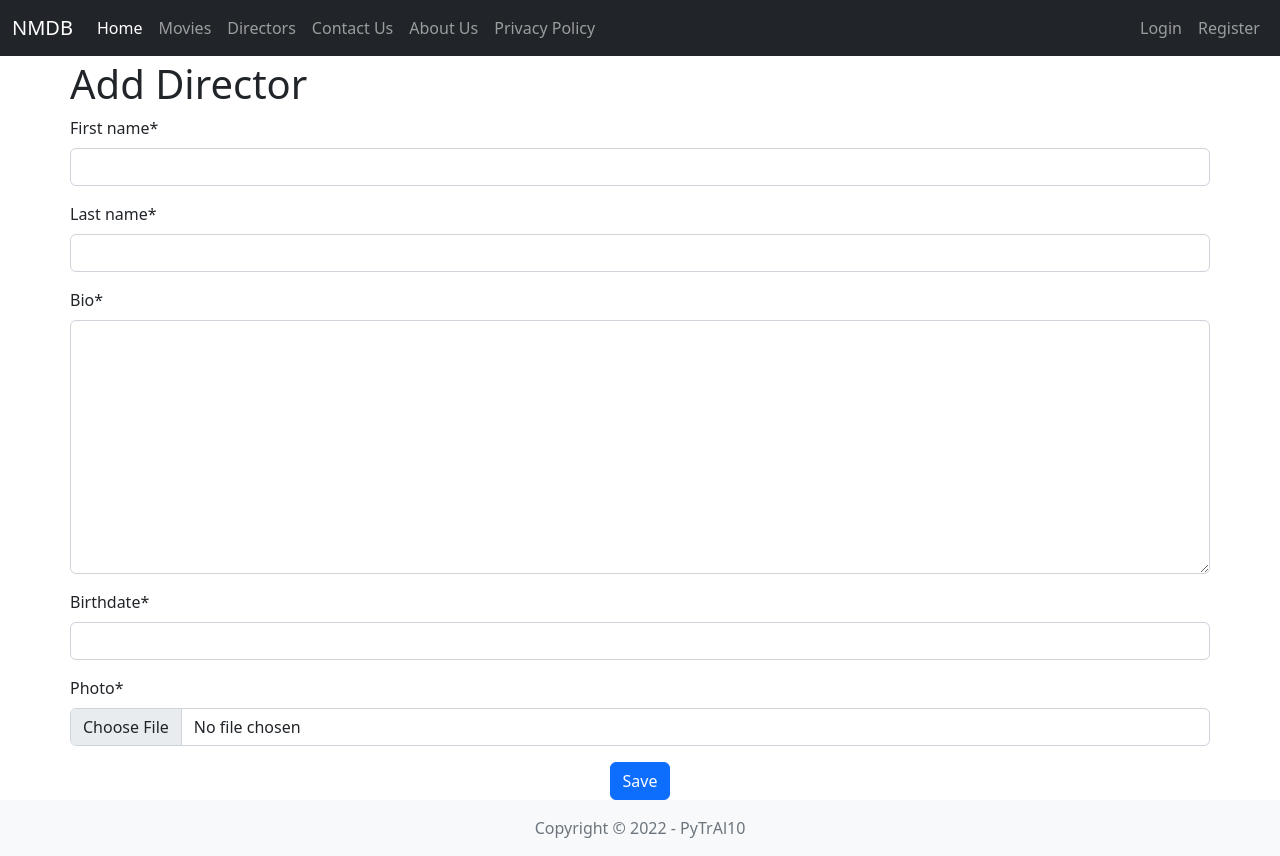
After one commit to gledi/national-movie-database, a Django app: page /directors/add/ in a window 1280 px wide. The commit adds this page. Run offline with Django 4.2, Linux system fonts and the light colour scheme; some libraries are stand-ins or nearby versions.

Commit message:
Add director views

```diff
--- a/core/urls.py
+++ b/core/urls.py
@@ -1,9 +1,14 @@
 from django.contrib import admin
 from django.urls import path, include
-
+from django.conf import settings
+from django.conf.urls.static import static
 
 urlpatterns = [
     path('admin/', admin.site.urls),
     path("", include("pages.urls")),
     path("", include("movies.urls")),
 ]
+
+
+if settings.DEBUG:
+    urlpatterns += static(settings.MEDIA_URL, document_root=settings.MEDIA_ROOT)
--- a/movies/forms.py
+++ b/movies/forms.py
@@ -45,3 +45,9 @@ class MovieModelForm(forms.ModelForm):
             "rating",
             "director",
         ]
+
+
+class DirectorForm(forms.ModelForm):
+    class Meta:
+        model = Director
+        fields = '__all__'
--- a/movies/models.py
+++ b/movies/models.py
@@ -5,6 +5,9 @@ from django.urls import reverse
 class Director(models.Model):
     first_name = models.CharField(max_length=100)
     last_name = models.CharField(max_length=100)
+    bio = models.TextField(null=True)
+    birthdate = models.DateField(null=True)
+    photo = models.ImageField(null=True, upload_to="directors")
 
     def __str__(self):
         return f'{self.first_name} {self.last_name}'
--- /dev/null
+++ b/movies/templates/movies/director_delete.html
@@ -0,0 +1,5 @@
+{% extends '_base.html' %}
+
+{% block content %}
+
+{% endblock content %}
--- /dev/null
+++ b/movies/templates/movies/director_form.html
@@ -0,0 +1,18 @@
+{% extends '_base.html' %}
+
+{% load crispy_forms_tags %}
+
+{% block content %}
+{% if director %}
+<h1>Edit <small>{{ director }}</small></h1>
+{% else %}
+<h1>Add Director</h1>
+{% endif %}
+<form action="" method="post" novalidate enctype="multipart/form-data">
+    {% csrf_token %}
+    {{ form|crispy }}
+    <div class="text-center">
+        <button class="btn btn-primary" type="submit">Save</button>
+    </div>
+</form>
+{% endblock content %}
--- a/movies/urls.py
+++ b/movies/urls.py
@@ -9,4 +9,10 @@ urlpatterns = [
     path("movies/<int:pk>/", views.get_movie_detail, name="movie-detail"),
     path("movies/<int:pk>/edit/", views.edit_movie, name='movie-edit'),
     path("movies/<int:pk>/delete/", views.delete_movie, name='movie-delete'),
+
+    path("directors/", views.get_director_list, name="director-list"),
+    path("directors/add/", views.add_director, name="director-add"),
+    path("directors/<int:pk>/", views.get_director_detail, name="director-detail"),
+    path("directors/<int:pk>/edit/", views.edit_director, name='director-edit'),
+    path("directors/<int:pk>/delete/", views.delete_director, name='director-delete'),
 ]
--- a/movies/views.py
+++ b/movies/views.py
@@ -4,7 +4,7 @@ from django.urls import reverse
 from django.shortcuts import render, redirect, get_object_or_404
 
 from movies.models import Director, Movie
-from movies.forms import MovieForm, MovieModelForm
+from movies.forms import DirectorForm, MovieForm, MovieModelForm
 
 
 def get_movie_list(request):
@@ -79,3 +79,75 @@ def delete_movie(request, pk):
     return render(request, "movies/movie_delete.html", context={
         "movie": movie
     })
+
+
+def get_director_list(request):
+    directors = Director.objects.all()
+    return render(request, "movies/director_list.html", context={
+        "directors": directors
+    })
+
+
+def add_director(request):
+    if request.method == "POST":
+        form = DirectorForm(request.POST, request.FILES)
+        if form.is_valid():
+            director = form.save()
+            return redirect("director-detail", pk=director.pk)
+    else:
+        form = DirectorForm()
+    return render(request, "movies/director_form.html", context={
+        "form": form
+    })
+
+
+def get_director_detail(request, pk):
+    director = get_object_or_404(Director, pk=pk)
+    return render(request, "movies/director_detail.html", context={
+        "director": director
+    })
+
+
+# def edit_director(request, pk):
+#     director = get_object_or_404(Director, pk=pk)
+#     if request.method == "POST":
+#         form = DirectorForm(request.POST, request.FILES, instance=director)
+#         if form.is_valid():
+#             director = form.save()
+#             return redirect("director-detail", pk=director.pk)
+#     else:
+#         form = DirectorForm(instance=director)
+#     return render(request, "movies/director_form.html", context={
+#         "director": director,
+#         "form": form
+#     })
+
+
+def delete_director(request, pk):
+    director = get_object_or_404(Director, pk=pk)
+    if request.method == "POST":
+        director.delete()
+        return redirect("director-list")
+    return render(request, "movies/director_delete.html", context={
+        "director": director
+    })
+
+
+def edit_obj(klass, form_class, context_object_name="obj"):
+    def view(request, pk):
+        obj = get_object_or_404(klass, pk=pk)
+        if request.method == "POST":
+            form = form_class(request.POST, request.FILES, instance=obj)
+            if form.is_valid():
+                obj = form.save()
+                return redirect(f"{klass._meta.model_name}-detail", pk=obj.pk)
+        else:
+            form = form_class(instance=obj)
+        return render(request, f"{klass._meta.app_label}/{klass._meta.model_name}_form.html", context={
+            "obj": obj,
+            "form": form
+        })
+
+    return view
+
+edit_director = edit_obj(Director, DirectorForm)
--- a/requirements.txt
+++ b/requirements.txt
@@ -17,6 +17,7 @@ packaging==21.3
 parso==0.8.3
 pexpect==4.8.0
 pickleshare==0.7.5
+Pillow==9.2.0
 pluggy==1.0.0
 prompt-toolkit==3.0.30
 ptyprocess==0.7.0
--- a/requirements/common.txt
+++ b/requirements/common.txt
@@ -1,3 +1,4 @@
 Django==4.0.6
 crispy-bootstrap5==0.6
 django-crispy-forms==1.14.0
+pillow==9.2.0
--- a/templates/_base.html
+++ b/templates/_base.html
@@ -31,6 +31,9 @@
             </li>
             <li class="nav-item">
               <a class="nav-link" href="{% url 'movie-list' %}">Movies</a>
+            </li>
+            <li class="nav-item">
+              <a class="nav-link" href="{% url 'director-list' %}">Directors</a>
             </li>
             <li class="nav-item">
               <a class="nav-link" href="{% url 'contact' %}">Contact Us</a>
```
Also changed, not shown: core/settings.py (+7 -0 lines), movies/templates/movies/director_detail.html (added, +22 -0 lines), movies/templates/movies/director_list.html (added, +15 -0 lines), media/directors/Christopher_Nolan.webp (added), media/directors/Steven_Spielberg_by_Gage_Skidmore.jpg (added), movies/migrations/0004_director_bio_director_birthdate_director_photo_and_more.py (added), 1 other file.
